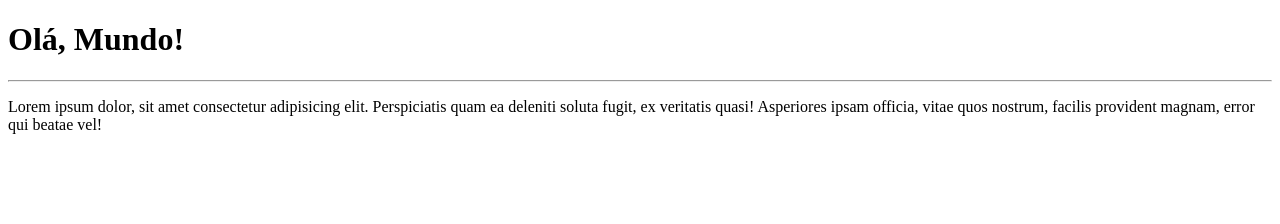
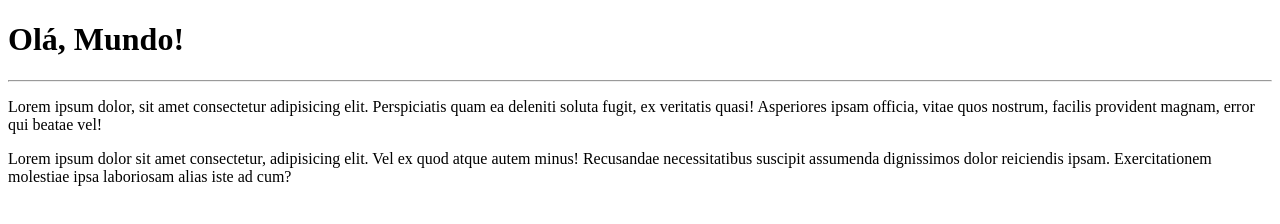
Before and after one commit to dlmaciel/Ola-Mundo, a plain HTML site: page site-exemplo/index.html in a window 1280 px wide. Drawn offline with Linux system fonts and the light colour scheme.

Commit message:
adicionei um paragrafo

```diff
--- a/site-exemplo/index.html
+++ b/site-exemplo/index.html
@@ -9,5 +9,6 @@
     <h1>Olá, Mundo!</h1>
     <hr>
     <p>Lorem ipsum dolor, sit amet consectetur adipisicing elit. Perspiciatis quam ea deleniti soluta fugit, ex veritatis quasi! Asperiores ipsam officia, vitae quos nostrum, facilis provident magnam, error qui beatae vel!</p>
+    <p>Lorem ipsum dolor sit amet consectetur, adipisicing elit. Vel ex quod atque autem minus! Recusandae necessitatibus suscipit assumenda dignissimos dolor reiciendis ipsam. Exercitationem molestiae ipsa laboriosam alias iste ad cum?</p>
 </body>
 </html>
```
